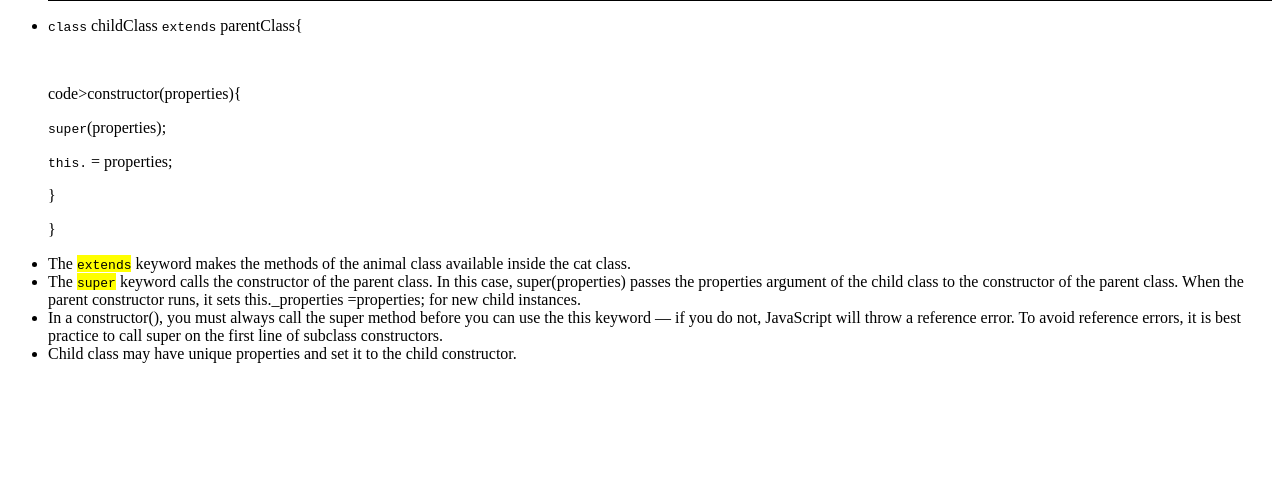
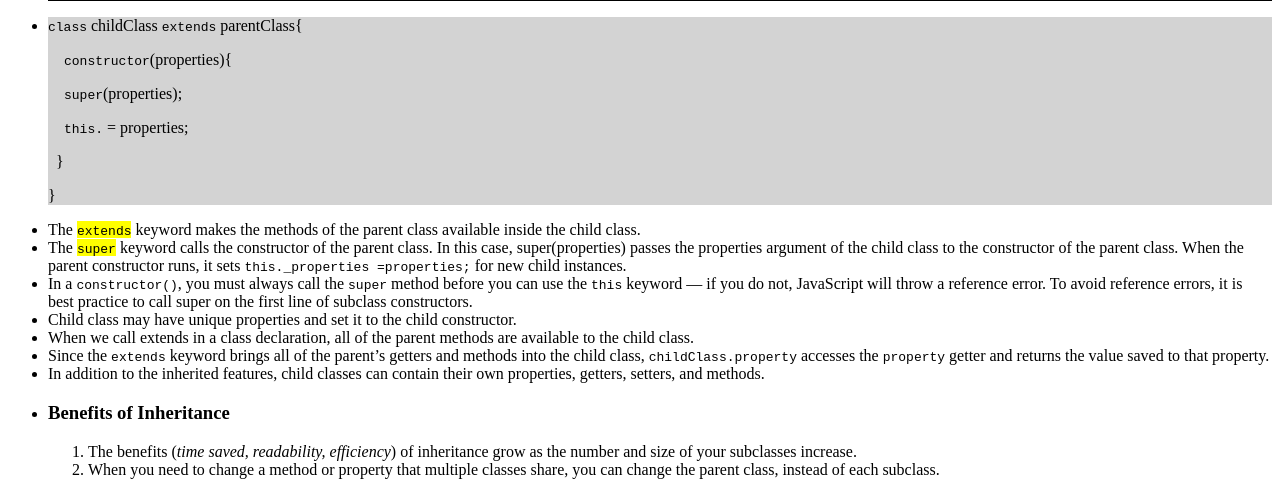
Before and after one commit to yugmani/code-academy-inheritance, a website: page index.html in a window 1280 px wide. Shown: the part 470-965 px from the top of the page. Before the commit the page ends 849 px from the top, so only its background shows below. Drawn offline with Linux system fonts and the light colour scheme.

Commit message:
inheritance: parent vs child class

```diff
--- a/index.html
+++ b/index.html
@@ -22,34 +22,62 @@
         alt="inheritance"
       />
     </li>
-    <li>
-      <p><code>class</code> childClass <code>extends</code> parentClass{</p></br>
-     <p>code>constructor</code>(properties){ <br>
-      <p><code>super</code>(properties);</p>
-      <p><code>this.</code> = properties; </p>
-      <p>} </p>
+    <li style="background-color: lightgray">
+      <p><code>class</code> childClass <code>extends</code> parentClass{</p>
+      <p>&emsp;<code>constructor</code>(properties){</p>
+      <p>&emsp;<code>super</code>(properties);</p>
+      <p>&emsp;<code>this.</code> = properties;</p>
+      <p>&ensp;}</p>
       <p>}</p>
     </li>
     <li>
       The <mark><code>extends</code></mark> keyword makes the methods of the
-      animal class available inside the cat class.
+      parent class available inside the child class.
     </li>
     <li>
       The <mark><code>super</code></mark> keyword calls the constructor of the
       parent class. In this case, super(properties) passes the properties
       argument of the child class to the constructor of the parent class. When
-      the parent constructor runs, it sets this._properties =properties; for new
-      child instances.
+      the parent constructor runs, it sets
+      <code>this._properties =properties;</code> for new child instances.
     </li>
     <li>
-      In a constructor(), you must always call the super method before you can
-      use the this keyword — if you do not, JavaScript will throw a reference
-      error. To avoid reference errors, it is best practice to call super on the
-      first line of subclass constructors.
+      In a <code>constructor()</code>, you must always call the
+      <code>super</code> method before you can use the <code>this</code> keyword
+      — if you do not, JavaScript will throw a reference error. To avoid
+      reference errors, it is best practice to call super on the first line of
+      subclass constructors.
     </li>
     <li>
       Child class may have unique properties and set it to the child
       constructor.
     </li>
+    <li>
+      When we call extends in a class declaration, all of the parent methods are
+      available to the child class.
+    </li>
+    <li>
+      Since the <code>extends</code> keyword brings all of the parent’s getters
+      and methods into the child class,
+      <code>childClass.property</code> accesses the <code>property</code> getter
+      and returns the value saved to that property.
+    </li>
+    <li>
+      In addition to the inherited features, child classes can contain their own
+      properties, getters, setters, and methods.
+    </li>
+    <li>
+      <h3>Benefits of Inheritance</h3>
+      <ol>
+        <li>
+          The benefits (<em>time saved, readability, efficiency</em>) of
+          inheritance grow as the number and size of your subclasses increase.
+        </li>
+        <li>
+          When you need to change a method or property that multiple classes
+          share, you can change the parent class, instead of each subclass.
+        </li>
+      </ol>
+    </li>
   </ul>
 </div>
```
Also changed, not shown: index.js (+23 -21 lines).
